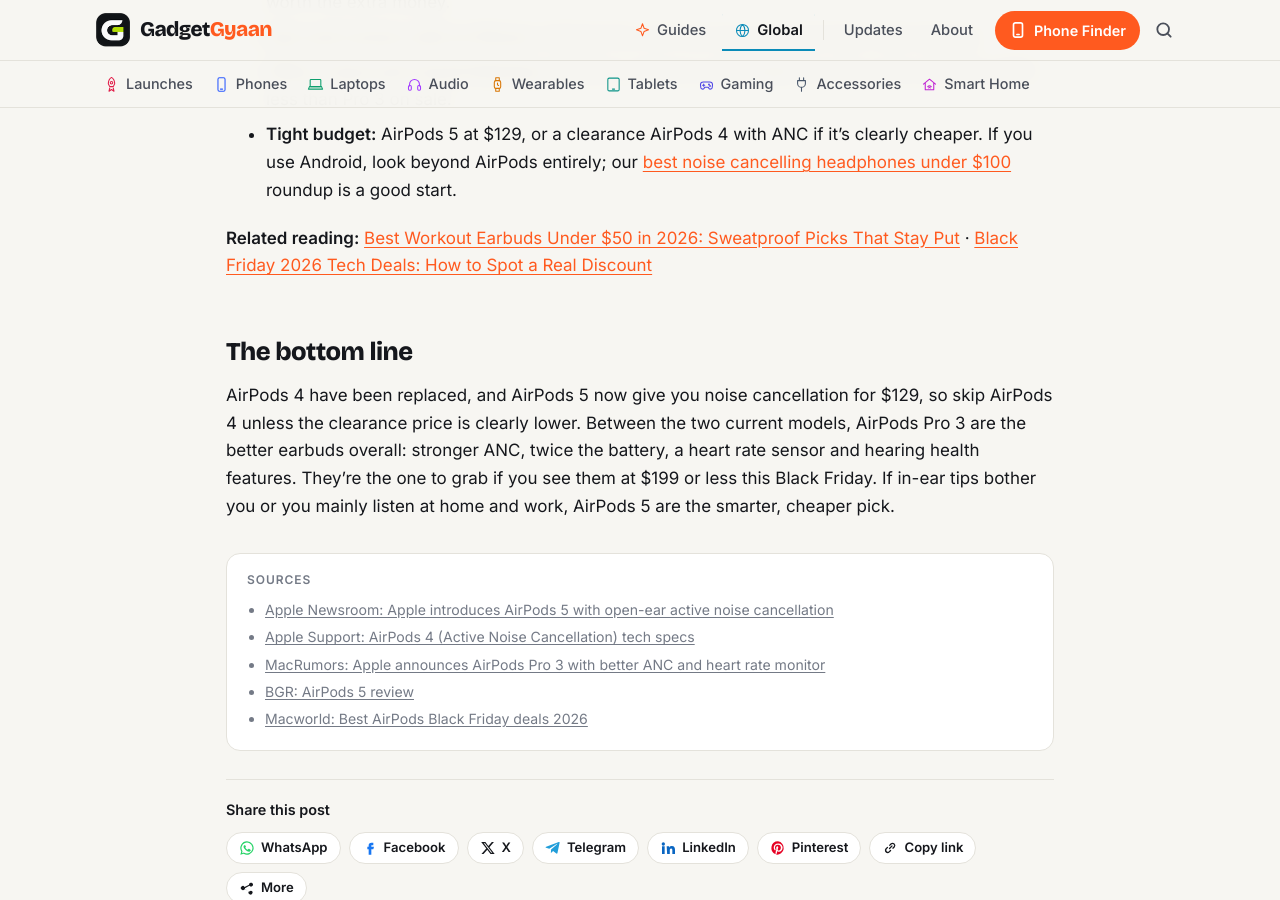
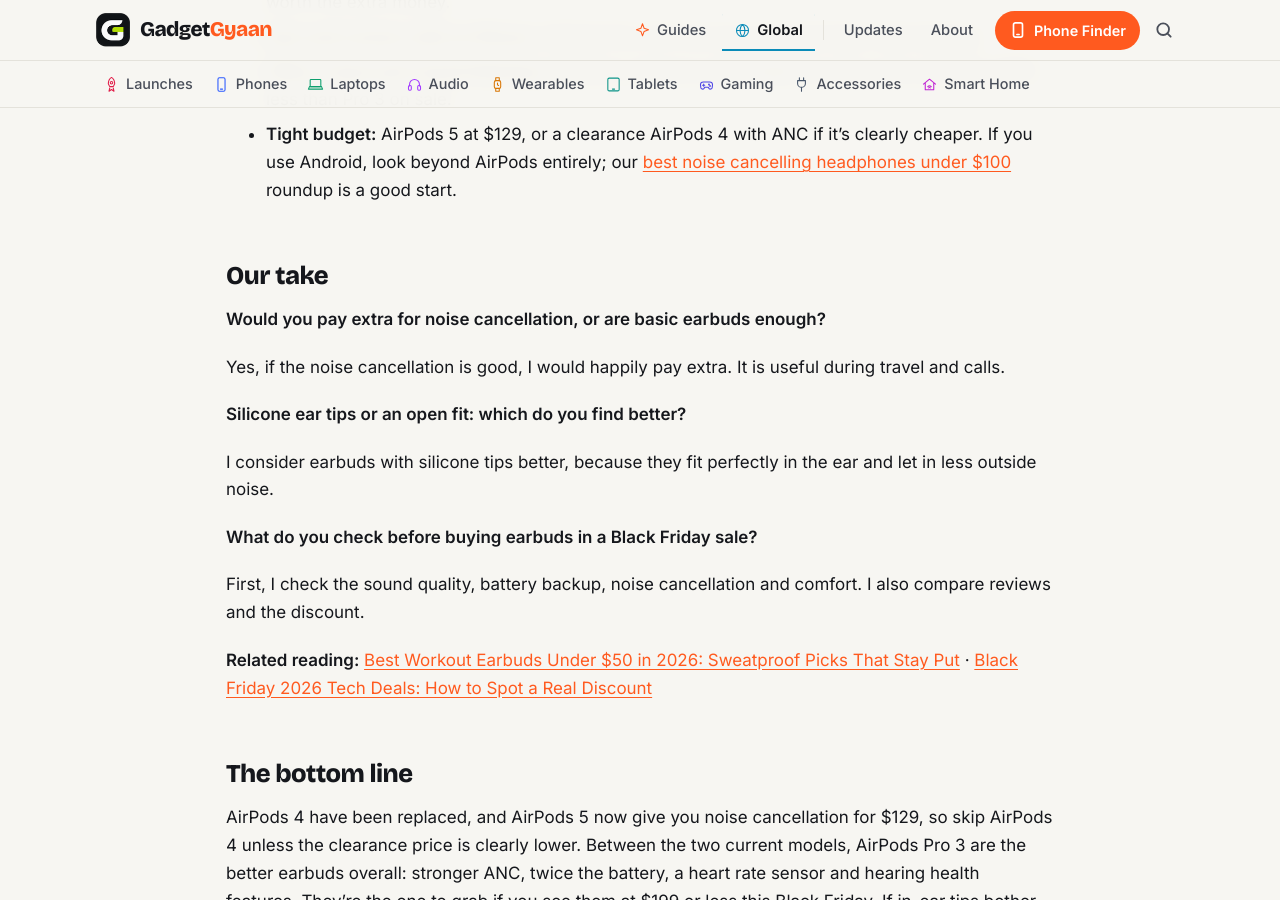
Before and after one commit to kiteksood167/kiteksood167.github.io, a Jekyll site: the page built from _posts/2026-11-16-airpods-pro-3-vs-airpods-4.md, in a window 1280 px wide and 900 px high, scrolled down 6219 px. Built offline with Jekyll 4.4.1, drawn with Linux system fonts in a browser that asks for light colours; comment, search, counter and statistics services are not loaded; some of the changed text lies outside the part shown.

Commit message:
AirPods post: owner's take
Co-Authored-By: Claude Opus 5.5 <noreply@anthropic.com>
Claude-Session: https://claude.ai/code/session_01WQRPmSxMwztgHXfstCGpBN

```diff
--- a/_posts/2026-11-16-airpods-pro-3-vs-airpods-4.md
+++ b/_posts/2026-11-16-airpods-pro-3-vs-airpods-4.md
@@ -119,6 +119,20 @@ Watch out for listings that just say "AirPods 4" without "Active Noise Cancellat
 - **Office, home and casual listening:** AirPods 5. They're comfortable for hours and cost about $70 less than Pro 3 on sale.
 - **Tight budget:** AirPods 5 at $129, or a clearance AirPods 4 with ANC if it's clearly cheaper. If you use Android, look beyond AirPods entirely; our [best noise cancelling headphones under $100](/best-noise-cancelling-headphones-under-100/) roundup is a good start.
 
+## Our take
+
+**Would you pay extra for noise cancellation, or are basic earbuds enough?**
+
+Yes, if the noise cancellation is good, I would happily pay extra. It is useful during travel and calls.
+
+**Silicone ear tips or an open fit: which do you find better?**
+
+I consider earbuds with silicone tips better, because they fit perfectly in the ear and let in less outside noise.
+
+**What do you check before buying earbuds in a Black Friday sale?**
+
+First, I check the sound quality, battery backup, noise cancellation and comfort. I also compare reviews and the discount.
+
 **Related reading:** [Best Workout Earbuds Under $50 in 2026: Sweatproof Picks That Stay Put](/best-workout-earbuds-under-50/) · [Black Friday 2026 Tech Deals: How to Spot a Real Discount](/black-friday-2026-tech-deals-how-to-spot-real-discount/)
 
 ## The bottom line
```
